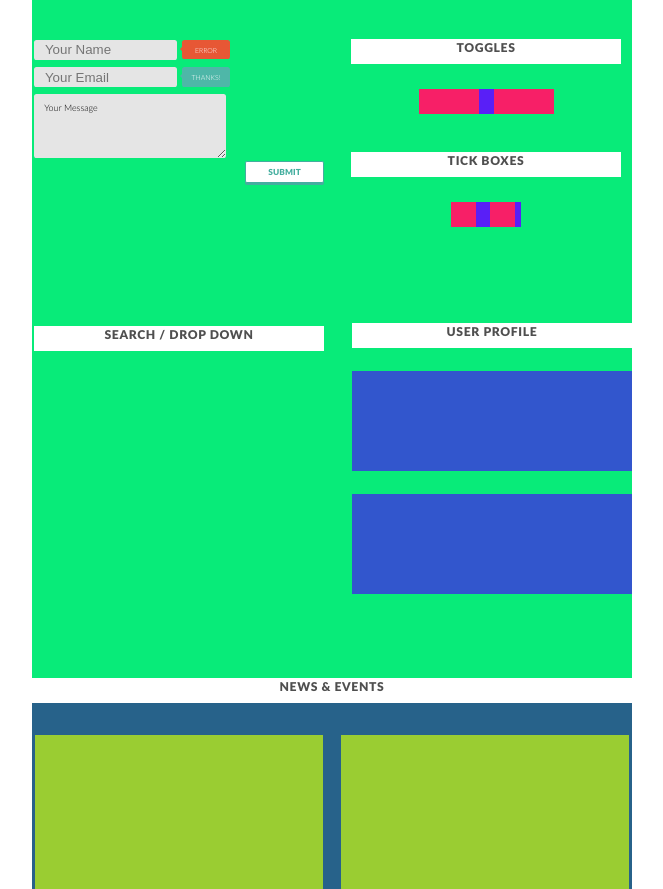
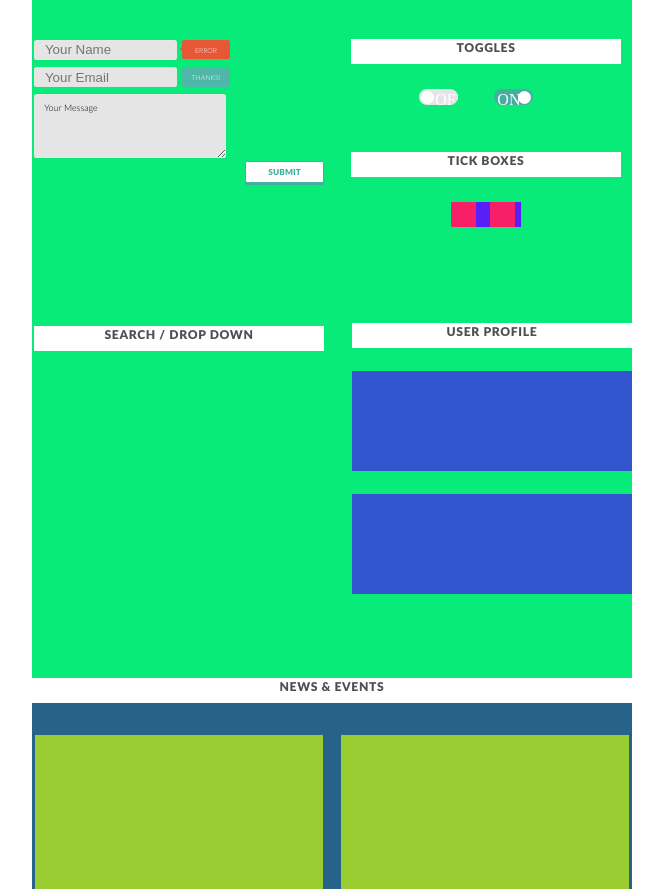
Before and after one commit to EvgeniyChuprov/UI-KIT, a website built with webpack: page src/index.pug in a window 1280 px wide. Shown: the part 988-1877 px from the top of the page, without its empty margins (308-971 px from the left). Built offline with nearby package versions, Linux system fonts and the light colour scheme.

Commit message:
add toggles

```diff
--- a/src/index.pug
+++ b/src/index.pug
@@ -6,6 +6,7 @@ include arrow-button/arrow-button
 include pieChart/pieChart
 
 include form/form
+include toggle/toggle
 
 block content
     .content
@@ -88,8 +89,10 @@ block content
                     .header
                         +header('toggles')
                     .toggles__block
-                       .toggles__block_off
-                       .toggles__block_on
+                        .toggles__block_off
+                            +toggle()
+                        .toggles__block_on
+                            +toggle('checked')
                     .header
                         +header('tick boxes')
                     .tick-box__block
--- a/src/style.scss
+++ b/src/style.scss
@@ -12,6 +12,7 @@ $main-gray: #e5e5e5;
 @import 'pieChart/pieChart';
 
 @import 'form/form';
+@import 'toggle/toggle';
 
 
 .content{
@@ -131,20 +132,17 @@ $main-gray: #e5e5e5;
     margin-bottom: 38px;
     width: 135px;
     height: 25px;
-    background: #591ff7
 }
 .toggles__block_off{
     display: inline-block;
     width: 60px;
     height: 25px;
-    background: #f71f67
 }
 .toggles__block_on{
     display: inline-block;
     margin-left: 11px;
     width: 60px;
     height: 25px;
-    background: #f71f67
 }
 
 .tick-box__block{
--- /dev/null
+++ b/src/toggle/toggle.pug
@@ -0,0 +1,6 @@
+mixin toggle(chec)
+    <label class="toggle">
+        <input id="switch" type="checkbox"  #{chec}>
+        <div class="on_off"></div>
+        <div class="ball"></div>
+    </label>
--- /dev/null
+++ b/src/toggle/toggle.scss
@@ -0,0 +1,52 @@
+.toggle input[type="checkbox"]{
+  display: none;
+}
+.toggle {
+  position: relative;
+  display: inline-block;
+}
+
+.toggle .ball{
+  position: absolute;
+  top: .15vw;
+  width: 1vw;
+  height: 1vw;
+  border-radius: 2vw;
+  background: #fff;
+  transition: all 0.3s ease-in 0s;
+  left: .2vw;
+}
+
+.toggle #switch:checked ~ .ball{
+  transition: all 0.3s ease-in 0s;
+  left: 100%;
+  margin-left: -1.2vw;
+}
+.toggle .on_off{
+   border-radius: 2vw;
+   height: .8vw;
+   width: .85vw;
+   overflow: hidden;
+   transition: all 0.3s ease-in 0s;
+   color: $main-white;
+   background-color: $main-gray;
+   padding: .25vw .65vw .23vw 1.6vw;
+}
+
+.toggle #switch:checked ~ .on_off{
+  transition: all 0.3s ease-in 0s;
+  background: $main-green;
+}
+
+.toggle .on_off:before{
+  transition: all 0.3s ease-in 0s;
+  margin: 0 0 0 -.3vw;
+  content: 'OFF';
+}
+
+.toggle #switch:checked ~ .on_off:before{
+  transition: all 0.3s ease-in 0s;
+  margin: 0 .1vw 0 -1.3vw;
+  color: $main-white;
+  content: 'ON';
+}
```
